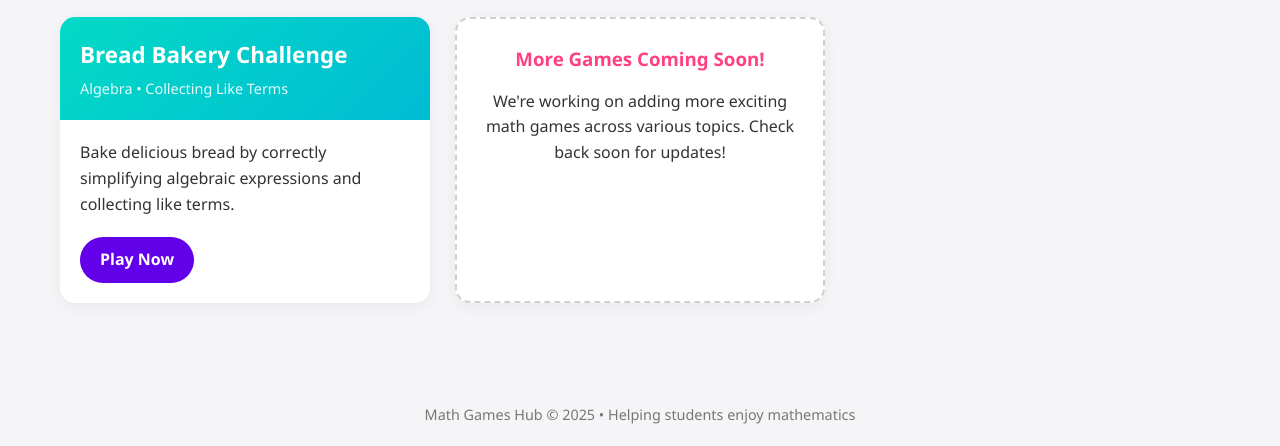
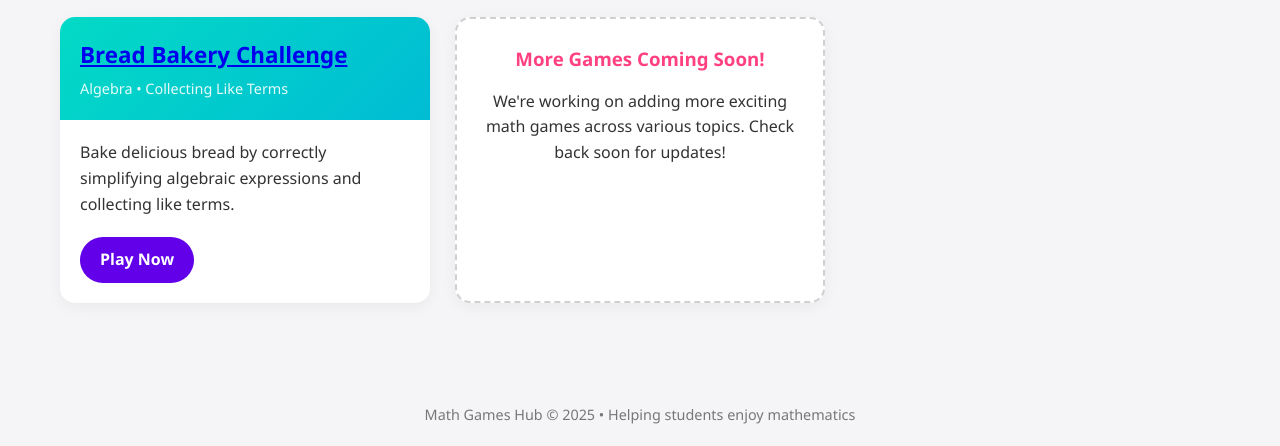
Before and after one commit to englishindoses/maths, a plain HTML site: page index.html in a window 1280 px wide. Shown: the part 753-1199 px from the top of the page. Drawn offline with Linux system fonts and the light colour scheme.

Commit message:
Update index.html

```diff
--- a/index.html
+++ b/index.html
@@ -238,7 +238,7 @@
         <div class="game-list">
             <div class="game-card">
                 <div class="game-card-header">
-                    <h3 class="game-title">Bread Bakery Challenge</h3>
+                    <h3 class="game-title"><a href="collecting-like-terms.html">Bread Bakery Challenge</a></h3>
                     <p class="game-topic">Algebra • Collecting Like Terms</p>
                 </div>
                 <div class="game-card-body">
```
